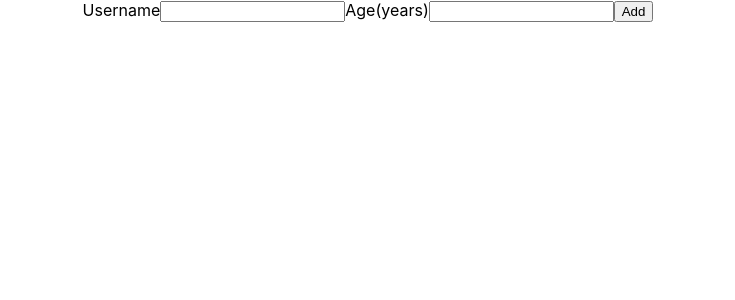
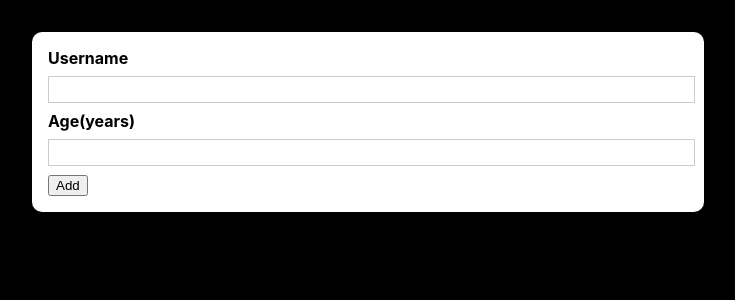
Before and after one commit to Gmdin/simpleCeateAndDeleteForm, a React (Create React App) app: page / in a window 1280 px wide. Shown: the top 300 px of the page, without its empty margins (272-1007 px from the left). Built offline with nearby package versions, Linux system fonts and the light colour scheme.

Commit message:
add desigining and card component

```diff
--- a/src/App.js
+++ b/src/App.js
@@ -1,10 +1,8 @@
 
-import './App.css';
 import InputForm from './components/InputForm/InputForm';
-
 function App() {
   return (
-    <div className="App">
+    <div>
      <InputForm/>
     </div>
   );
--- a/src/components/InputForm/InputForm.js
+++ b/src/components/InputForm/InputForm.js
@@ -1,13 +1,21 @@
-const InputForm=()=>{
+import Card from "../UI/Card/Card";
+import classes from './InputForm.module.css';
+const InputForm=(props)=>{
+
+    const submintHandler=event=>{
+        event.preventDefault();
+    }
 
     return(
-        <form>
-            <label>Username</label>
-            <input type='text' />
-            <label>Age(years)</label>
-            <input type='number'/>
+        <Card className={classes.input}>
+        <form onSubmit={submintHandler}>
+            <label htmlFor='username' >Username</label>
+            <input type='text' id="username"/>
+            <label htmlFor="age">Age(years)</label>
+            <input type='number' id="age"/>
             <button type="submit">Add</button>
         </form>
+        </Card>
     )
 }
 export  default InputForm;
--- /dev/null
+++ b/src/components/InputForm/InputForm.module.css
@@ -0,0 +1,26 @@
+.input {
+    margin: 2rem auto;
+    padding: 1rem;
+    width: 90%;
+    max-width: 40rem;
+  }
+
+  .input label {
+    display: block;
+    font-weight: bold;
+    margin-bottom: 0.5rem;
+  }
+
+  .input input {
+    font: inherit;
+    display: block;
+    width: 100%;
+    border: 1px solid #ccc;
+    padding: 0.15rem;
+    margin-bottom: 0.5rem;
+  }
+
+  .input input:focus {
+    outline: none;
+    border-color: #4f005f;
+  }
--- /dev/null
+++ b/src/components/UI/Card/Card.js
@@ -0,0 +1,7 @@
+import classes from './Card.module.css'
+const Card=(props)=>{
+    return(
+        <div className={`${classes.card} ${props.className}`}>{props.children}</div>
+    )
+}
+export default Card;
--- /dev/null
+++ b/src/components/UI/Card/Card.module.css
@@ -0,0 +1,5 @@
+.card{
+    background: white;
+    border-radius: 10px;
+    box-shadow: 0 2px 8px rgb(red, green, blue);
+}
--- a/src/index.css
+++ b/src/index.css
@@ -5,6 +5,7 @@
     sans-serif;
   -webkit-font-smoothing: antialiased;
   -moz-osx-font-smoothing: grayscale;
+  background-color: black;
 }
 
 code {
```
